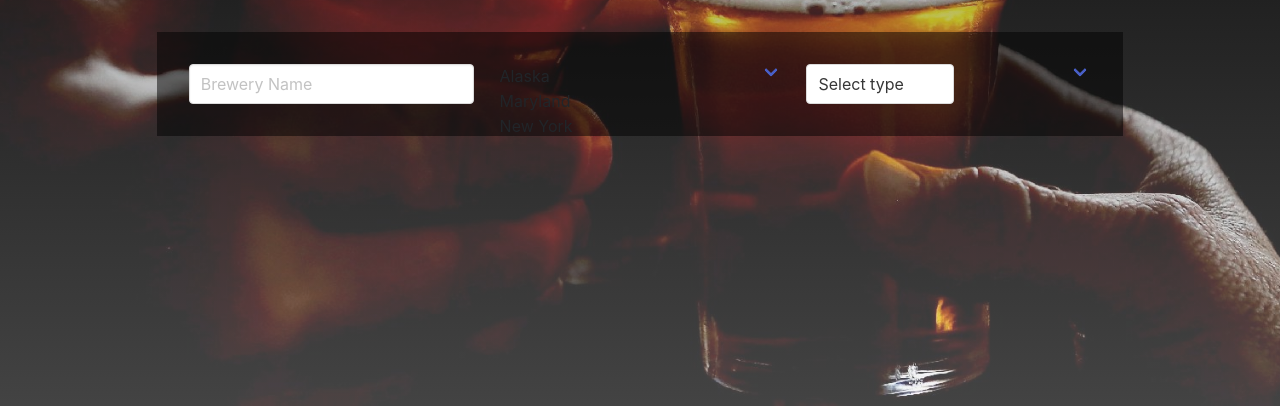
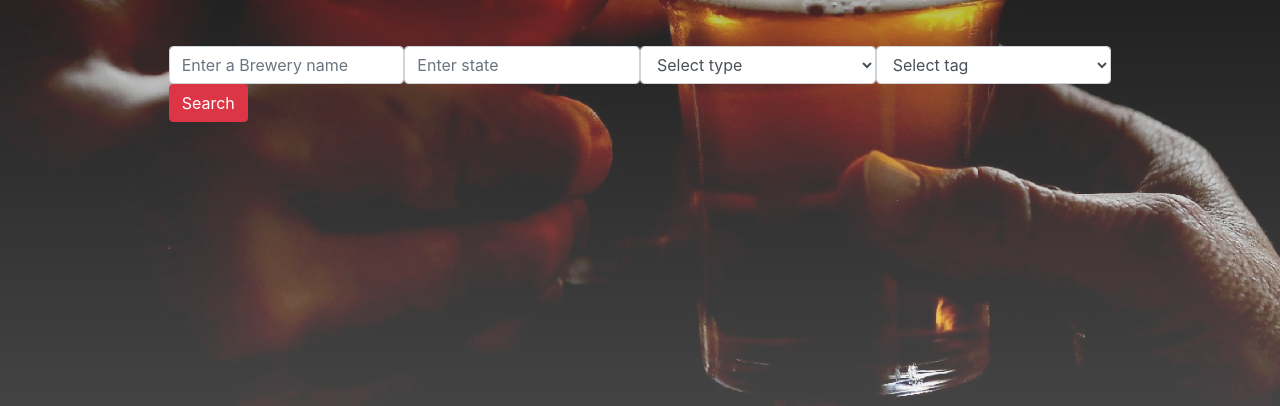
Before and after one commit to Linkm1993/BreweryLocator, a plain HTML site: page index.html in a window 1280 px wide. Shown: the part 394-800 px from the top of the page. Drawn offline with nearby package versions, Linux system fonts and the light colour scheme; a web font is replaced by a local one.

Commit message:
changed html, added dropdowns

```diff
--- a/css/styles.css
+++ b/css/styles.css
@@ -43,6 +43,11 @@ h1{
     background-color: rgba(0,0,0,0.5);
     padding: 20px;
 }
+.custom{
+    -webkit-border-radius: 0px !important;
+    -moz-border-radius: 0px !important;
+    border-radius: 0px !important;
+}
 
 /* font-family: 'Marck Script', cursive;
 font-family: 'Baloo Chettan', cursive;
--- a/index.html
+++ b/index.html
@@ -21,31 +21,52 @@
     <div class="header">
        <form>
            <h1>It's All About the Beer</h1>
-           <div class="form-box columns">
-
-                <div class="control column">
-                    <input class="brewerey input" type="text" placeholder="Brewery Name">
+           <section class="search-sec">
+            <div class="container">
+                <form action="#" method="post" novalidate="novalidate">
+                    <div class="row">
+                        <div class="col-lg-12">
+                            <div class="row">
+                                <div class="col-lg-3 col-md-3 col-sm-12 p-0">
+                                    <input type="text" class="form-control search-slt" placeholder="Enter a Brewery name" id="brewery">
                                 </div>
 
-                <div class="select column" id="location">
-                    <option value="Alaska">Alaska</option>
-                    <option value="Maryland">Maryland</option>
-                    <option value="New York">New York</option>
+                                <div class="col-lg-3 col-md-3 col-sm-12 p-0">
+                                    <input type="text" class="form-control search-slt" placeholder="Enter state" id="state">
                                 </div>
 
-                <div class="select column" id="type">
-                    <select>
+                                <div class="col-lg-3 col-md-3 col-sm-12 p-0">
+                                    <select class="form-control search-slt" id="type">
                                         <option>Select type</option>
-                      <option>With options</option>
+                                        <option>Example one</option>
+                                        <option>Example one</option>
+                                        <option>Example one</option>
+                                        <option>Example one</option>
+                                        <option>Example one</option>
+                                        <option>Example one</option>
                                     </select>
                                 </div>
 
-               <!-- <input type="text" class="brewery-search" placeholder="Brewery Name, Beers...">
-
-               <input type="text" class="location-search" placeholder="Location">
-
-               <button type="button" class="btn btn-info">Search</button> -->
+                                <div class="col-lg-3 col-md-3 col-sm-12 p-0">
+                                    <select class="form-control search-slt" id="tag">
+                                        <option>Select tag</option>
+                                        <option>Example one</option>
+                                        <option>Example one</option>
+                                        <option>Example one</option>
+                                        <option>Example one</option>
+                                        <option>Example one</option>
+                                        <option>Example one</option>
+                                    </select>
                                 </div>
+                                <div class="col-lg-3 col-md-3 col-sm-12 p-0">
+                                    <button type="button" class="btn btn-danger wrn-btn">Search</button>
+                                </div>
+                            </div>
+                        </div>
+                    </div>
+                </form>
+            </div>
+        </section>
        </form>
     </div>
 
--- a/js/script.js
+++ b/js/script.js
@@ -24,7 +24,7 @@ $(".btn").on("click", function(event){
 	//Sets search paramerters to location entered by user
 	function setQueryUrl(){
 		state = $("#location").val().trim();
-		brewName = $(".brewery").val().trim()
+		brewName = $("#brewery").val().trim()
 	}
 
 	//Running the funcutions
```
Lines whose indentation alone changed are shown as unchanged.
